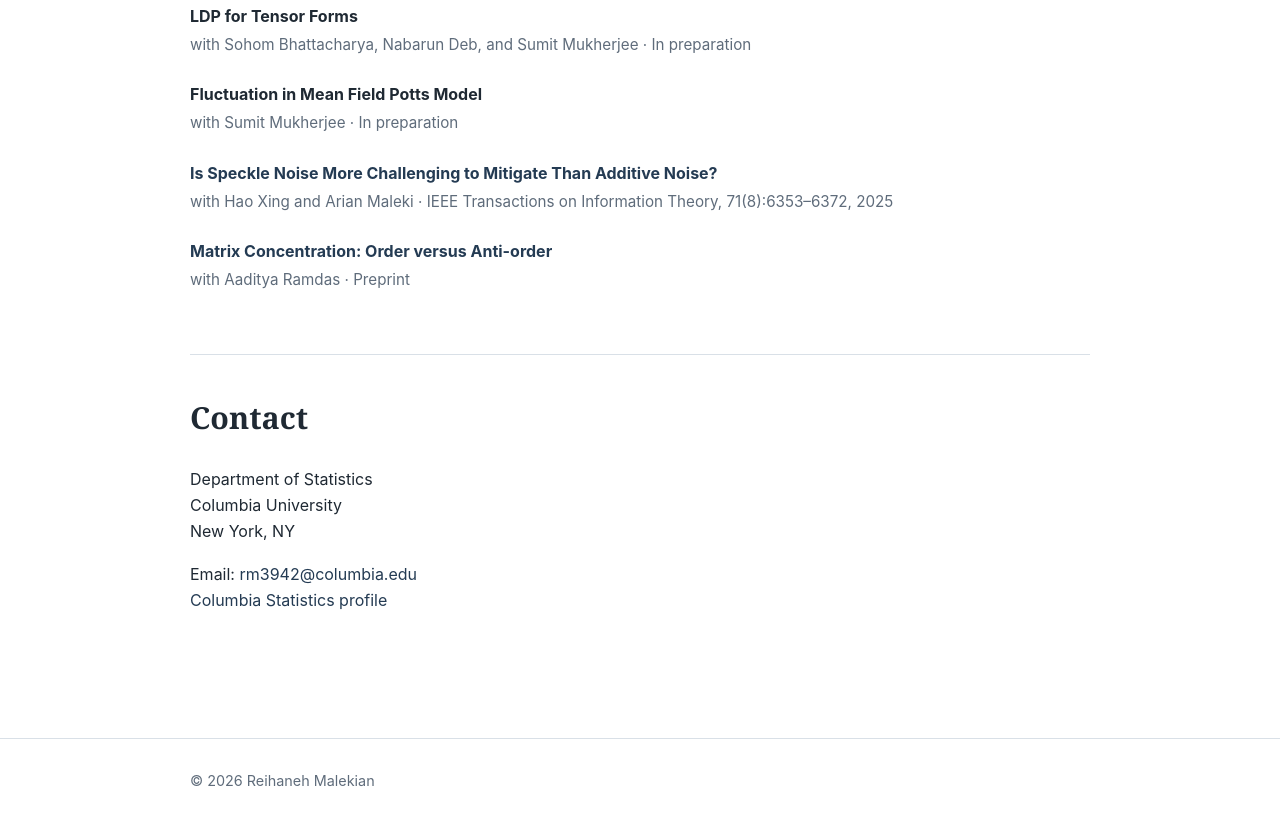
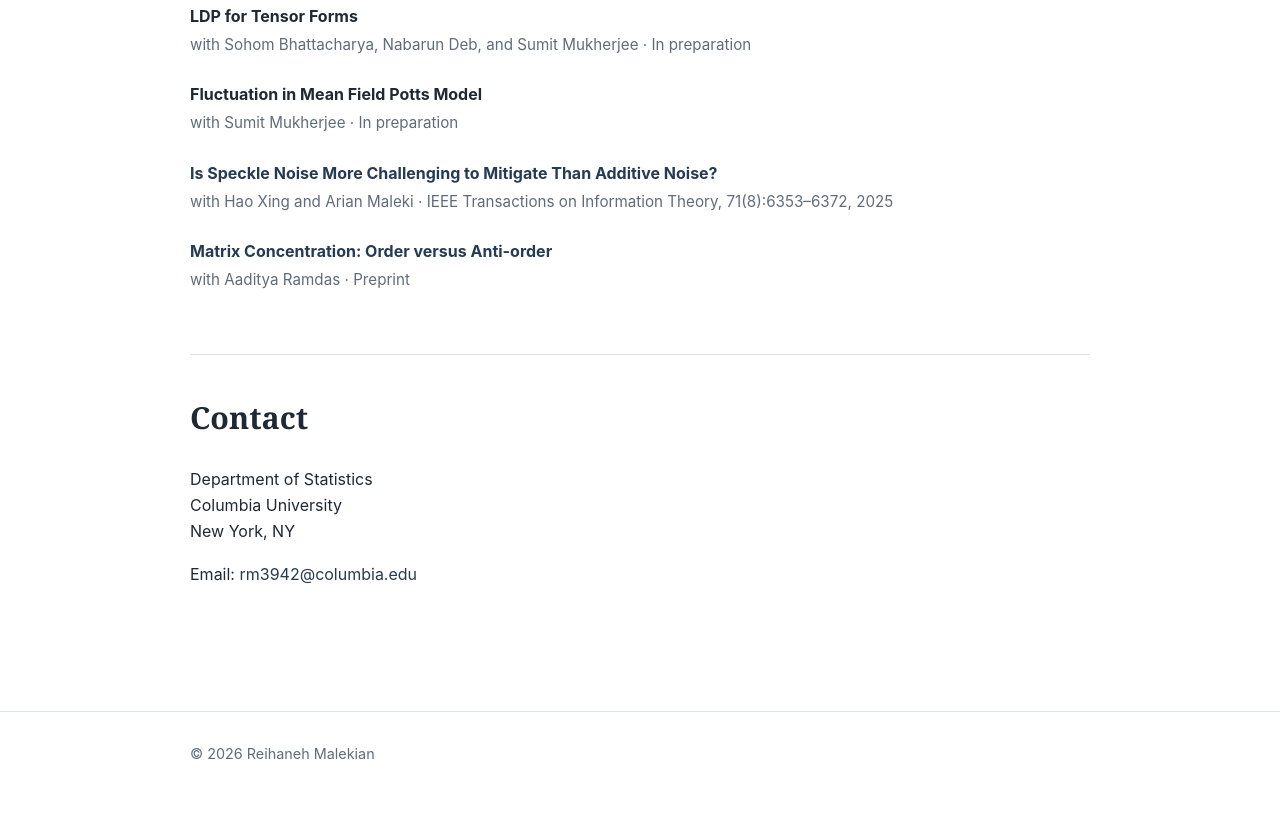
Before and after one commit to ReihanehMalekian/reihanehmalekian.github.io, a plain HTML site: page index.html in a window 1280 px wide. Shown: the part 884-1708 px from the top of the page. Drawn offline with Linux system fonts and the light colour scheme.

Commit message:
Add files via upload

```diff
--- a/index.html
+++ b/index.html
@@ -306,8 +306,7 @@
         New York, NY
       </p>
       <p>
-        Email: <a href="mailto:rm3942@columbia.edu">rm3942@columbia.edu</a><br />
-        <a href="https://stat.columbia.edu/department-directory/current-phd-students/name/reihaneh-malekian/" target="_blank" rel="noopener">Columbia Statistics profile</a>
+        Email: <a href="mailto:rm3942@columbia.edu">rm3942@columbia.edu</a>
       </p>
     </section>
   </main>
```
